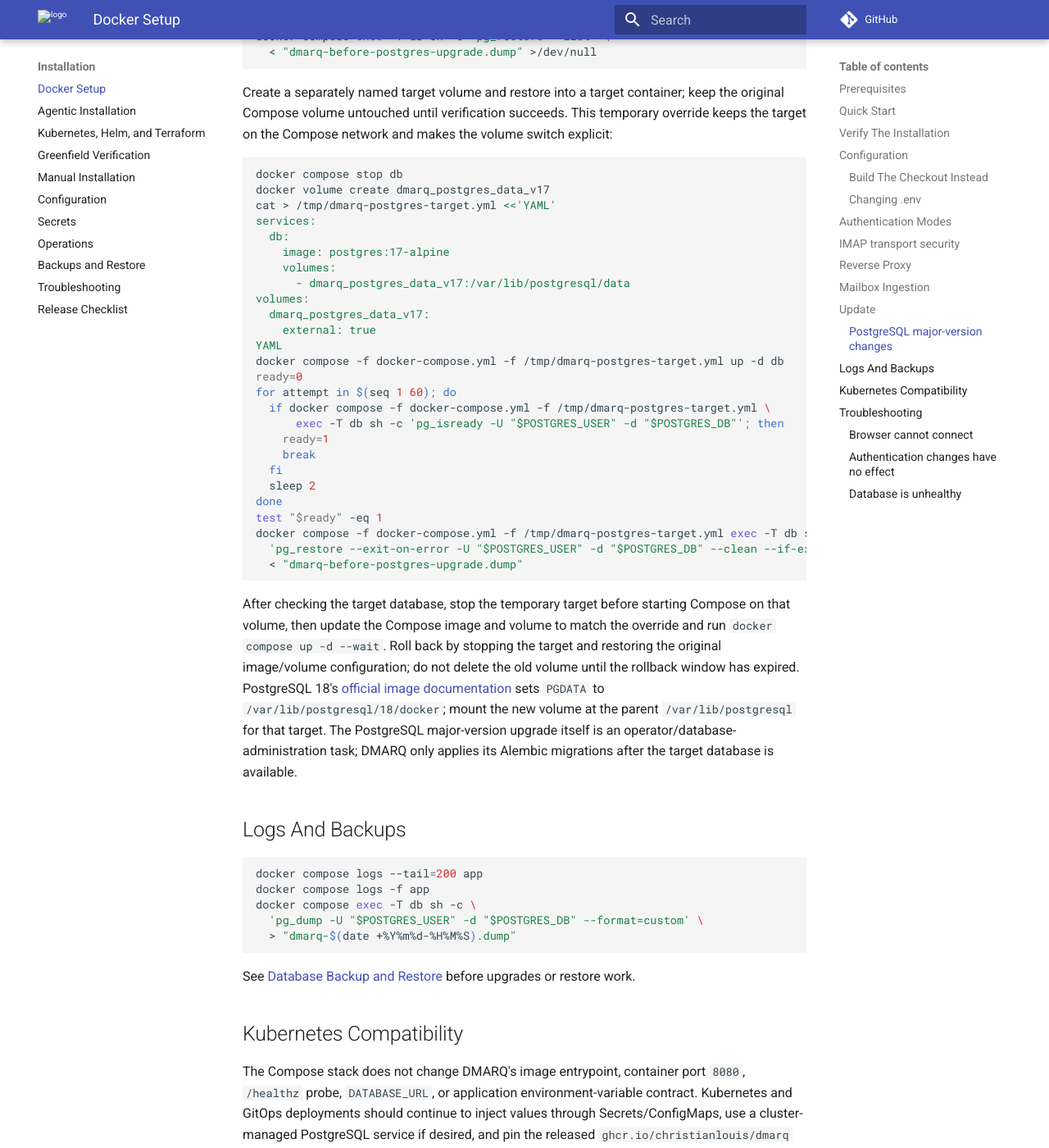
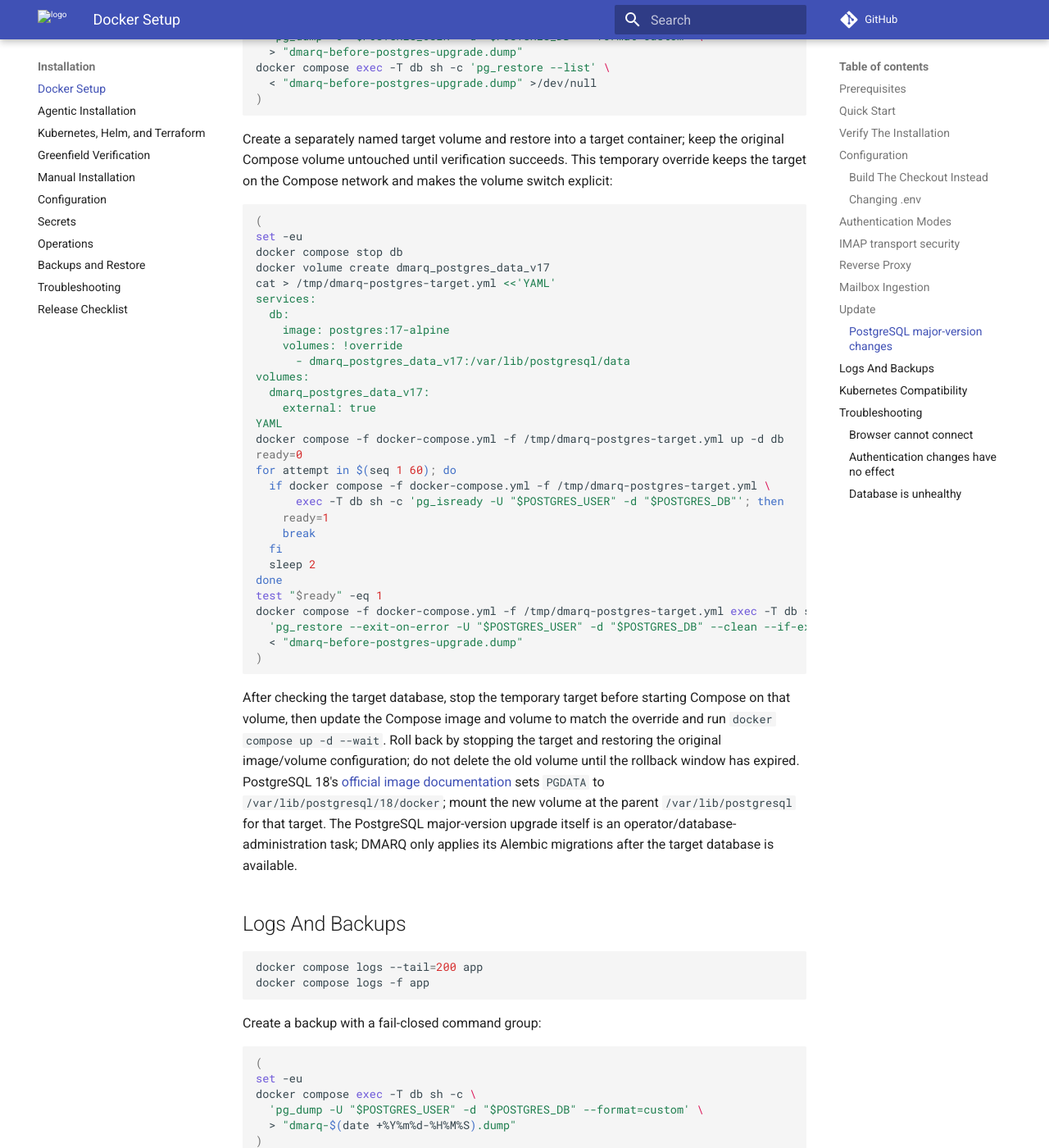
Before and after one commit to christianlouis/dmarq, an MkDocs documentation site: the page built from docs/deployment/docker.md, in a window 1280 px wide and 1400 px high, scrolled down 6322 px. Shown: the whole window at 82% size. Built offline with MkDocs 1.6.1 and Material for MkDocs 9.7.7, drawn with Linux system fonts in a browser that asks for light colours; comment, search, counter and statistics services are not loaded.

````diff
--- a/docs/deployment/docker.md
+++ b/docs/deployment/docker.md
@@ -253,12 +253,15 @@ successfully.
 For example, the safe shape of a 14/16/17 to 17/18 move is:
 
 ```bash
+(
+set -eu
 docker compose stop app
 docker compose exec -T db sh -c \
   'pg_dump -U "$POSTGRES_USER" -d "$POSTGRES_DB" --format=custom' \
   > "dmarq-before-postgres-upgrade.dump"
 docker compose exec -T db sh -c 'pg_restore --list' \
   < "dmarq-before-postgres-upgrade.dump" >/dev/null
+)
 ```
 
 Create a separately named target volume and restore into a target container;
@@ -267,13 +270,15 @@ temporary override keeps the target on the Compose network and makes the
 volume switch explicit:
 
 ```bash
+(
+set -eu
 docker compose stop db
 docker volume create dmarq_postgres_data_v17
 cat > /tmp/dmarq-postgres-target.yml <<'YAML'
 services:
   db:
     image: postgres:17-alpine
-    volumes:
+    volumes: !override
       - dmarq_postgres_data_v17:/var/lib/postgresql/data
 volumes:
   dmarq_postgres_data_v17:
@@ -293,6 +298,7 @@ test "$ready" -eq 1
 docker compose -f docker-compose.yml -f /tmp/dmarq-postgres-target.yml exec -T db sh -c \
   'pg_restore --exit-on-error -U "$POSTGRES_USER" -d "$POSTGRES_DB" --clean --if-exists --no-owner' \
   < "dmarq-before-postgres-upgrade.dump"
+)
 ```
 
 After checking the target database, stop the temporary target before starting
@@ -300,7 +306,7 @@ Compose on that volume, then update the Compose image and volume to match the
 override and run `docker compose up -d --wait`. Roll back by stopping the target
 and restoring the original image/volume configuration; do not delete the old
 volume until the rollback window has expired. PostgreSQL 18's [official image
-documentation](https://github.com/docker-library/postgres/blob/master/README.md)
+documentation](https://github.com/docker-library/docs/blob/master/postgres/README.md)
 sets `PGDATA` to `/var/lib/postgresql/18/docker`; mount the new volume at the
 parent `/var/lib/postgresql` for that target. The PostgreSQL major-version
 upgrade itself is an operator/database-administration task; DMARQ only applies
@@ -311,9 +317,17 @@ its Alembic migrations after the target database is available.
 ```bash
 docker compose logs --tail=200 app
 docker compose logs -f app
+```
+
+Create a backup with a fail-closed command group:
+
+```bash
+(
+set -eu
 docker compose exec -T db sh -c \
   'pg_dump -U "$POSTGRES_USER" -d "$POSTGRES_DB" --format=custom' \
   > "dmarq-$(date +%Y%m%d-%H%M%S).dump"
+)
 ```
 
 See [Database Backup and Restore](backups.md) before upgrades or restore work.
````
Also changed, not shown: 1 other file.
